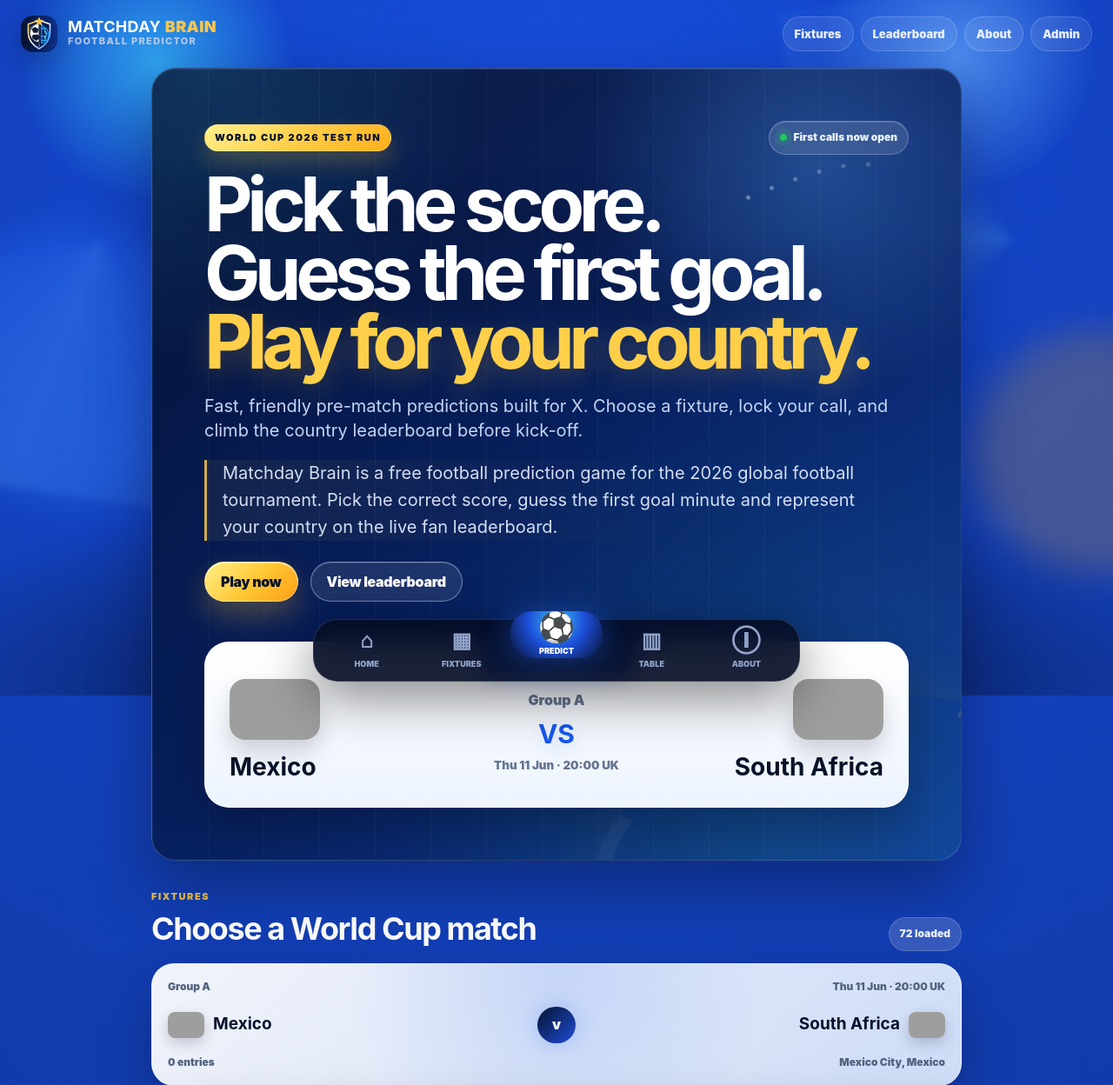
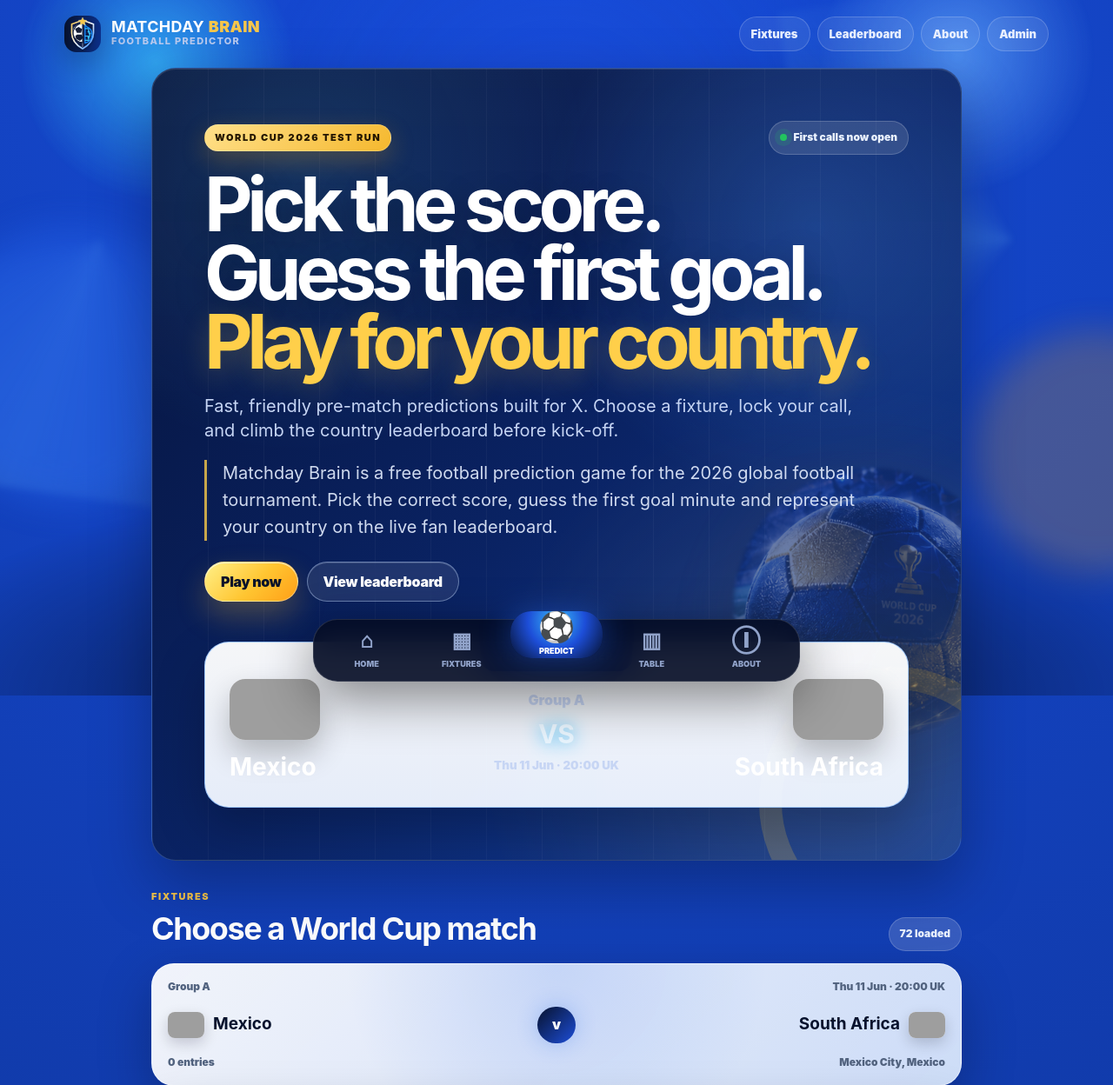
Before and after one commit to matchday-brain/matchday-brain, a Flask app: page / in a window 1280 px wide. Shown: the top 1248 px of the page at 87% size. Run offline with Flask 3, Linux system fonts and the light colour scheme; data comes from the database, SQL or seed files in the repository; data that the repository does not hold is empty; some libraries are stand-ins or nearby versions; grey boxes are pictures that could not be loaded.

Commit message:
Add files via upload

```diff
--- a/templates/index.html
+++ b/templates/index.html
@@ -16,160 +16,61 @@
 {% block content %}
 
 <style>
-  /* Final homepage polish: stronger football feel + hard mobile sideways-scroll lock */
-  *,
-  *::before,
-  *::after {
-    box-sizing: border-box;
+  /* Realistic football polish - keeps the working layout, replaces the CSS ball */
+  .premium-hero {
+    position: relative;
+    overflow: hidden;
+    isolation: isolate;
+    background:
+      radial-gradient(circle at 82% 20%, rgba(72, 148, 255, .26), transparent 30%),
+      radial-gradient(circle at 18% 12%, rgba(82, 196, 255, .14), transparent 30%),
+      linear-gradient(135deg, #06133a 0%, #0a2364 52%, #123f9f 100%) !important;
+    border: 1px solid rgba(170, 205, 255, .22);
+    box-shadow:
+      0 28px 70px rgba(0,0,0,.28),
+      inset 0 1px 0 rgba(255,255,255,.12);
   }
 
-  html {
-    width: 100%;
-    max-width: 100%;
-    overflow-x: hidden !important;
-    overscroll-behavior-x: none;
-  }
-
-  body {
-    width: 100%;
-    max-width: 100%;
-    overflow-x: hidden !important;
-    overscroll-behavior-x: none;
-    touch-action: pan-y;
-  }
-
-  @supports (overflow: clip) {
-    html,
-    body {
-      overflow-x: clip !important;
-    }
-  }
-
-  img,
-  svg,
-  video,
-  canvas {
-    max-width: 100%;
-  }
-
-  main,
-  .page,
-  .app,
-  .app-shell,
-  .site-shell,
-  .container,
-  .content,
-  .wrap,
-  .hero-card,
-  .premium-hero,
-  .featured-match,
-  .section-head,
-  .fixture-list,
-  .fixture-card,
-  .bottom-nav,
-  .mobile-nav,
-  .nav-bar,
-  .site-header,
-  header {
-    max-width: 100vw !important;
-  }
-
-  .premium-hero {
-    position: relative;
-    overflow: hidden !important;
-    isolation: isolate;
-    background:
-      radial-gradient(circle at 82% 12%, rgba(77, 159, 255, .32), transparent 24%),
-      radial-gradient(circle at 6% 0%, rgba(41, 197, 255, .17), transparent 26%),
-      linear-gradient(135deg, #041136 0%, #071f5c 48%, #123f9d 100%) !important;
-    border: 1px solid rgba(170, 205, 255, .24);
-    box-shadow:
-      0 30px 72px rgba(0,0,0,.32),
-      inset 0 1px 0 rgba(255,255,255,.12);
-    contain: paint;
-  }
-
-  /* Pitch/stadium lines instead of a fake AI ball */
   .premium-hero::before {
     content: "";
     position: absolute;
     inset: 0;
-    z-index: -4;
+    z-index: -3;
     pointer-events: none;
     background:
-      linear-gradient(90deg, rgba(255,255,255,.045) 1px, transparent 1px) 0 0 / 64px 100%,
-      linear-gradient(180deg, rgba(255,255,255,.035), transparent 46%),
-      radial-gradient(ellipse at 76% 100%, rgba(35, 255, 120, .10), transparent 44%);
-    opacity: .86;
+      linear-gradient(90deg, rgba(255,255,255,.05) 1px, transparent 1px) 0 0 / 64px 100%,
+      radial-gradient(ellipse at 86% 86%, rgba(255, 207, 74, .18), transparent 38%),
+      linear-gradient(180deg, rgba(255,255,255,.04), transparent 48%);
+    opacity: .72;
   }
 
-  .premium-hero::after {
-    content: "";
+  .premium-hero .hero-real-ball {
     position: absolute;
-    right: -90px;
-    bottom: -88px;
-    width: min(520px, 58vw);
-    aspect-ratio: 1;
-    z-index: -3;
+    right: -70px;
+    bottom: 120px;
+    width: clamp(240px, 27vw, 380px);
+    height: auto;
+    z-index: 1;
     pointer-events: none;
-    border-radius: 50%;
-    border: 18px solid rgba(255, 207, 74, .16);
-    border-left-color: rgba(255,255,255,.06);
-    border-top-color: transparent;
-    transform: rotate(-18deg);
-    box-shadow: 0 0 80px rgba(255, 207, 74, .08);
-  }
-
-  .premium-hero .hero-topline {
-    position: relative;
-    z-index: 3;
-  }
-
-  .premium-hero .hero-topline::before {
-    content: "";
-    position: absolute;
-    right: 12px;
-    top: 52px;
-    width: 190px;
-    height: 76px;
-    z-index: -1;
-    pointer-events: none;
-    opacity: .42;
-    background:
-      radial-gradient(circle at 10% 30%, rgba(255,255,255,.9) 0 2px, transparent 3px),
-      radial-gradient(circle at 25% 22%, rgba(255,255,255,.8) 0 2px, transparent 3px),
-      radial-gradient(circle at 40% 15%, rgba(255,255,255,.7) 0 2px, transparent 3px),
-      radial-gradient(circle at 55% 10%, rgba(255,255,255,.65) 0 2px, transparent 3px),
-      radial-gradient(circle at 70% 8%, rgba(255,255,255,.55) 0 2px, transparent 3px),
-      radial-gradient(circle at 85% 12%, rgba(255,255,255,.5) 0 2px, transparent 3px);
-    filter: drop-shadow(0 0 18px rgba(91, 159, 255, .75));
-    transform: rotate(-10deg);
-  }
-
-  .premium-hero .tag-gold {
-    background: linear-gradient(135deg, #fff08a 0%, #ffcb44 55%, #ffaf1a 100%);
-    color: #071229;
-    box-shadow: 0 12px 26px rgba(255, 190, 40, .24);
-  }
-
-  .premium-hero .live-pill {
-    background: rgba(255,255,255,.12);
-    border: 1px solid rgba(210, 228, 255, .28);
-    box-shadow: inset 0 1px 0 rgba(255,255,255,.16);
-    backdrop-filter: blur(12px);
+    opacity: .34;
+    filter:
+      drop-shadow(0 30px 42px rgba(0,0,0,.38))
+      drop-shadow(0 0 34px rgba(255,207,74,.12));
+    transform: rotate(-8deg);
   }
 
   .premium-hero h1,
   .premium-hero p,
   .premium-hero .hero-actions,
-  .premium-hero .featured-match {
+  .premium-hero .featured-match,
+  .premium-hero .hero-topline {
     position: relative;
-    z-index: 3;
+    z-index: 2;
   }
 
   .premium-hero h1 {
-    max-width: 920px;
-    text-shadow: 0 16px 44px rgba(0,0,0,.32);
+    max-width: 900px;
+    text-shadow: 0 14px 38px rgba(0,0,0,.28);
   }
 
   .premium-hero h1 em {
@@ -179,114 +80,47 @@
   }
 
   .premium-hero p {
-    max-width: 800px;
+    max-width: 780px;
   }
 
   .premium-hero .seo-intro {
-    max-width: 780px;
+    max-width: 760px;
     padding-left: 18px;
-    border-left: 3px solid rgba(255, 207, 74, .82);
-    color: rgba(229, 238, 255, .92);
-    background: linear-gradient(90deg, rgba(255,207,74,.06), transparent 70%);
-  }
-
-  .premium-hero .hero-actions {
-    gap: 14px;
+    border-left: 3px solid rgba(255, 207, 74, .78);
+    color: rgba(229, 238, 255, .9);
   }
 
   .premium-hero .btn.primary {
     background: linear-gradient(135deg, #fff088 0%, #ffc531 55%, #ff9f17 100%);
     color: #071229;
     box-shadow:
-      0 16px 34px rgba(255, 188, 38, .28),
-      inset 0 1px 0 rgba(255,255,255,.72);
+      0 16px 34px rgba(255, 188, 38, .26),
+      inset 0 1px 0 rgba(255,255,255,.68);
   }
 
   .premium-hero .btn.glass {
-    background: rgba(255,255,255,.095);
-    border: 1px solid rgba(196, 218, 255, .48);
-    box-shadow: inset 0 1px 0 rgba(255,255,255,.16);
+    background: rgba(255,255,255,.09);
+    border: 1px solid rgba(196, 218, 255, .44);
+    box-shadow: inset 0 1px 0 rgba(255,255,255,.15);
   }
 
-  /* Featured opener readability */
   .premium-hero .featured-match {
     margin-top: clamp(28px, 4vw, 46px);
-    background: linear-gradient(180deg, #ffffff 0%, #edf4ff 100%) !important;
-    border: 1px solid rgba(255,255,255,.88);
-    box-shadow: 0 24px 58px rgba(0,0,0,.28);
-    color: #071229 !important;
-  }
-
-  .premium-hero .featured-match .ribbon {
-    background: linear-gradient(135deg, #1558f0 0%, #0731a2 100%);
-    color: #ffffff !important;
-    text-shadow: none;
-    box-shadow: 0 10px 22px rgba(10, 72, 210, .28);
-  }
-
-  .premium-hero .featured-match strong,
-  .premium-hero .feature-team strong {
-    color: #071229 !important;
-    text-shadow: none !important;
-  }
-
-  .premium-hero .feature-centre span,
-  .premium-hero .feature-centre small {
-    color: #647492 !important;
-    text-shadow: none !important;
-    font-weight: 900;
-  }
-
-  .premium-hero .feature-centre b {
-    color: #1558f0 !important;
-    text-shadow: 0 8px 22px rgba(21, 88, 240, .16);
-  }
-
-  .premium-hero .flag-xl {
-    box-shadow: 0 14px 26px rgba(0,0,0,.16);
+    background: linear-gradient(180deg, rgba(255,255,255,.96), rgba(239,245,255,.96));
+    box-shadow: 0 24px 58px rgba(0,0,0,.24);
   }
 
   @media (max-width: 760px) {
-    html,
-    body {
-      overflow-x: hidden !important;
-      max-width: 100vw !important;
+    .premium-hero {
+      padding-bottom: 24px;
     }
 
-    @supports (overflow: clip) {
-      html,
-      body {
-        overflow-x: clip !important;
-      }
-    }
-
-    .site-header,
-    header {
-      max-width: 100vw !important;
-      overflow-x: hidden !important;
-    }
-
-    .premium-hero {
-      width: calc(100vw - 24px) !important;
-      max-width: calc(100vw - 24px) !important;
-      margin-left: auto !important;
-      margin-right: auto !important;
-      padding-bottom: 24px;
-      box-sizing: border-box;
-      contain: paint layout;
-    }
-
-    .premium-hero::after {
-      right: -175px;
-      bottom: -122px;
-      width: 360px;
-      opacity: .78;
-    }
-
-    .premium-hero .hero-topline::before {
-      right: -70px;
-      top: 80px;
-      opacity: .28;
+    .premium-hero .hero-real-ball {
+      right: -115px;
+      bottom: 205px;
+      width: 255px;
+      opacity: .24;
+      transform: rotate(-8deg);
     }
 
     .premium-hero h1 {
@@ -356,6 +163,7 @@
     <span class="tag tag-gold">World Cup 2026 test run</span>
     <span class="live-pill"><span class="pulse"></span>{% if today_predictions %}{{ today_predictions }} predictions today{% elif total_predictions %}{{ total_predictions }} predictions loaded{% else %}First calls now open{% endif %}</span>
   </div>
+  <img class="hero-real-ball" src="{{ url_for('static', filename='img/hero-football-realistic.png') }}" alt="" aria-hidden="true">
   <h1>Pick the score.<br>Guess the first goal.<br><em>Play for your country.</em></h1>
   <p>Fast, friendly pre-match predictions built for X. Choose a fixture, lock your call, and climb the country leaderboard before kick-off.</p>
   <p class="seo-intro">Matchday Brain is a free football prediction game for the 2026 global football tournament. Pick the correct score, guess the first goal minute and represent your country on the live fan leaderboard.</p>
```
Also changed, not shown: other parts of templates/index.html (+0 -27 lines).
